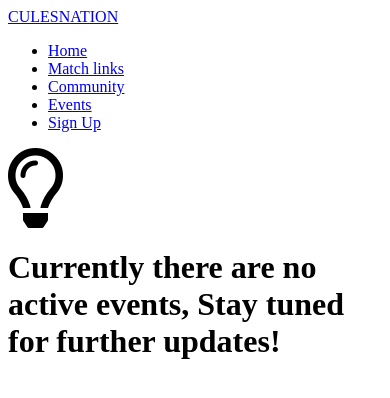
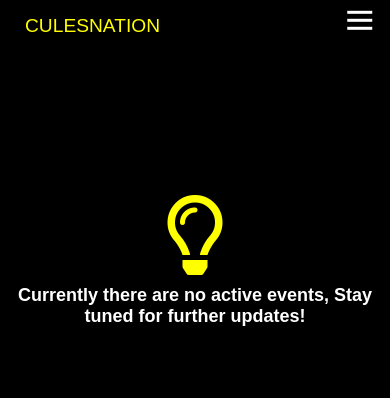
Before and after one commit to culesnation/culesnation.github.io, a plain HTML site: page event.html in a window 390 px wide. Drawn offline with Linux system fonts and the light colour scheme.

Commit message:
Update styleE.css

```diff
--- a/styleE.css
+++ b/styleE.css
@@ -1,135 +1,244 @@
-.home .carousel-item{
-	min-height: 100vh;
-	background-position: center;
-	background-size: cover;
-	position: relative;
-	z-index: 1;
-}
-.home .carousel-item:before{
-	content: '';
-	position: absolute;
-	left:0;
-	top:0;
-	width: 100%;
-	height: 100%;
-	background-color: rgba(0,0,0,0.5);
-	z-index: -1;
-}
-.home .carousel-item .container{
-	position: absolute;
-	left: 50%;
-	top:50%;
-	transform: translate(-50%,-50%);
-	text-align: center;
-}
-.home .carousel-item h2{
-	font-size: 80px;
-	color: #ffffff;
-	margin:0 0 10px;
-	opacity: 0;
-}
-.home .carousel-item p{
-	font-size: 30px;
-	margin:0;
-	color: #eeeeee;
-	opacity:0;
-}
-.home .carousel-item.active h2{
-	animation: fadeInLeft 0.5s ease forwards;
-}
-.home .carousel-item.active p{
-	animation: fadeInRight 0.5s ease forwards;
+
+ *{
+    box-sizing: border-box;
+    margin: 0;
+    padding: 0;
+    font-family: 'Kumbh Sans',sans-serif;
+    scroll-behavior: smooth;
+    background: black;
 }
 
-@keyframes fadeInLeft{
-	0%{
-		opacity: 0;
-		transform: translateX(-30px);
-	}
-	100%{
-		opacity: 1;
-		transform: translateX(0px);
-	}
+
+
+.heading_tag{
+    color: #fff;
+    text-align: center;
+    margin-top: 60px;
 }
-@keyframes fadeInRight{
-	0%{
-		opacity: 0;
-		transform: translateX(30px);
-	}
-	100%{
-		opacity: 1;
-		transform: translateX(0px);
-	}
+.coming_soon{
+    color: #fffc00;
+    text-align: center;
+    margin-top: 150px;
+}
+.navbar{
+    height: 50px;
+    display: flex;
+    justify-content: center;
+    align-items: center;
+    font-size: 1.2rem;
+    position: sticky;
+    top: 0;
+    z-index: 999;
+    background: black;
+
 }
 
-.home .carousel-controls{
-	position: absolute;
-	left: 50%;
-	bottom: 40px;
-	z-index: 10;
-	transform: translateX(-50%);
+.navbar_container{
+    display: flex;
+    justify-content: space-between;
+    height: 20px;
+    z-index: 1;
+    width: 100%;
+    max-width: 1300px;
+    margin: 0 auto;
+    padding: 0 50px;
+
+
 }
 
-.home .carousel-indicators{
-	position: relative;
-	margin:0;
+.navbar_menu{
+    display: flex;
+    align-items: center;
+    list-style: none;
+
 }
 
-.home .carousel-indicators li{
-	height: 70px;
-	width: 70px;
-	margin:0 5px;
-	border-radius: 50%;
-	background-position: center;
-	background-size: cover;
-	border:3px solid transparent;
-	transition: all 0.3s ease;
+.navbar_links{
+    color:white;
+    display: flex;
+    align-items: center;
+    justify-content: center;
+    width: 125px;
+    text-decoration: none;
+    height: 100%;
+    transition: all 0.3s ease;
 }
-.home .carousel-indicators li.active{
-	border-color: #ffffff;
-	transform: scale(1.2);
+.navbar_links:hover{
+    color: #fffc00;
+    transition: all 0.3s ease;
+}
+.navbar_btn{
+    display: flex;
+    justify-content: center;
+    align-items: center;
+    padding: 0 1rem;
+    width: 100%;
+    background: none;
+}
+#navbar_logo{
+  text-decoration: none;
+  color: #fffc00;
+  background: none;
+
+}
+.navbar_btn a{
+    text-decoration: none;
+    color: #fffc00;
+    background: none;
+    border-radius: 4px;
 }
 
-.home .carousel-control-next,
-.home .carousel-control-prev{
-	height: 60px;
-	width: 60px;
-	opacity: 1;
-	z-index: 3;
-	top: 50%;
-	transform: translateY(-50%);
-	border-radius: 50%;
-	transition: all 0.3s ease;
-}
-.home .carousel-control-next:hover,
-.home .carousel-control-prev:hover{
-   box-shadow: 0 0 10px #ffffff;
-}
-.home .carousel-control-next img,
-.home .carousel-control-prev img{
-   width: 30px;
-}
-.home .carousel-control-next{
-	right: -90px;
-}
-.home .carousel-control-prev{
-	left: -90px;
+.navbar_btn a:hover{
+
+    color: black;
+    font-weight: bold;
+    background-color: #fffc00;
+    padding: 5px;
 }
 
-/*responsive*/
-@media(max-width: 767px){
-  .home .carousel-control-next,
-  .home .carousel-control-prev{
-  	display: none;
+
+
+/* Making the site responsive to mobiles*/
+@media screen and (max-width: 820px)
+{
+.heading_tag{
+    color:white;
+    margin-top: -100px;
+    text-align: center;
+    font-size: 18px;
+    padding: 10px;
+}
+.navbar_container{
+    display:flex;
+    justify-content: space-between;
+    height: 80px;
+    z-index: 1;
+    width: 100%;
+    max-width: 100%;
+    padding: 0;
+
+}
+
+.navbar_menu{
+    display: grid;
+    grid-template-columns: auto;
+    margin: 0;
+    width: 100%;
+    position: absolute;
+    top: -1000px;
+    opacity: 1;
+    transition: all 0.5s ease;
+    z-index: -1;
+
+}
+.navbar_menu.active{
+    background: black;
+    top: 100%;
+    opacity: 1;
+    transition: all 0.5s ease;
+    z-index: 99;
+    height: 80vh;
+
+    font-size: 1rem;
+}
+#navbar_logo{
+    padding-left: 25px;
+    padding-top: 30px;
+    text-decoration: none;
+    color: yellow;
+}
+.navbar_toggle .bar {
+    justify-content: right;
+    width: 25px;
+    height: 3px;
+    margin: 5px auto;
+    transition: all 0.3s ease-in-out;
+    background: #fff;
+
   }
-  .home .carousel-indicators li{
-  	height: 60px;
-  	width: 60px;
+  .navbar_item {
+    width: 100%;
   }
-  .home .carousel-item h2{
-  	font-size: 45px;
+
+  .navbar_links {
+    text-align: center;
+    padding: 1rem;
+    width: 100%;
+    display: table;
   }
-  .home .carousel-item p{
-  	font-size: 22px;
+
+  .navbar_btn {
+    padding-bottom: 2rem;
   }
+
+  .button {
+    display: flex;
+    justify-content: center;
+    align-items: center;
+    width: 80%;
+    height: 80px;
+    margin: 0;
+  }
+
+  #mobile_menu {
+    position: absolute;
+    top: 20%;
+    right: 5%;
+    transform: translate(5%, 20%);
+  }
+
+  .navbar_toggle .bar {
+    display: block;
+    cursor: pointer;
+  }
+  .navbar_btn a:hover{
+
+    color: black;
+    font-weight: bold;
+    background-color: #fffc00;
+    padding: 5px;
+    width: 30%;
+    height: 30%;
 }
+
+
+  #mobile_menu.is-active .bar:nth-child(2) {
+    opacity: 0;
+  }
+
+  #mobile_menu.is-active .bar:nth-child(1) {
+    transform: translateY(8px) rotate(45deg);
+  }
+
+  #mobile_menu.is-active .bar:nth-child(3) {
+    transform: translateY(-8px) rotate(-45deg);
+  }
+  .mx-30{
+    margin-bottom: 30px;
+}
+.logo{
+    width: min-content;
+    align-items: center;
+    justify-content: center;
+    padding-left: 70px;
+}
+.card-body{
+    margin-top: -70px;
+}
+
+.navbar_toggle{
+   margin-top: -10px
+}
+.coming_soon{
+    margin-top: 45px;
+    color:yellow;
+
+}
+
+.coming_soon i{
+    align-content: center;
+    margin: 100px;
+
+
+}
+}
```
